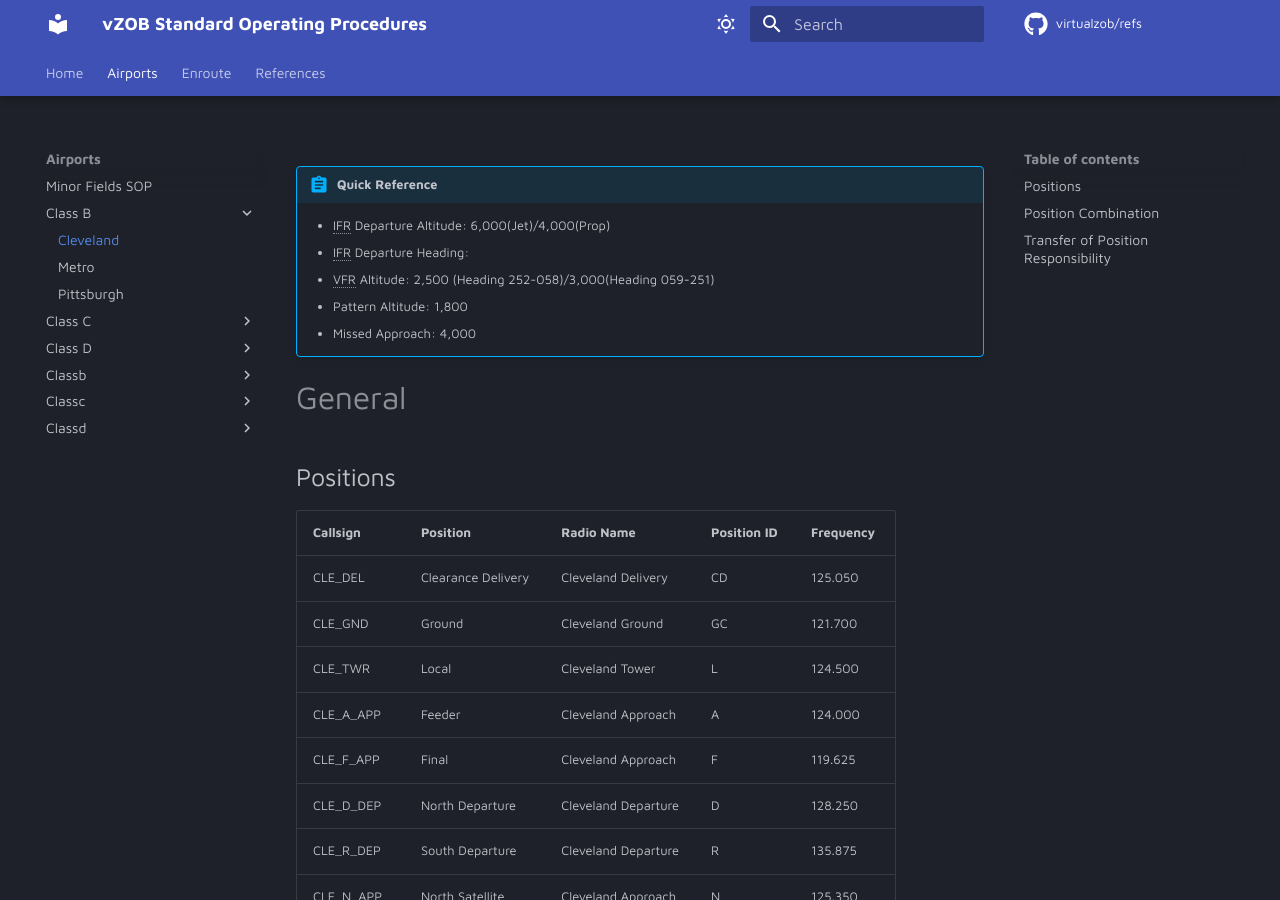
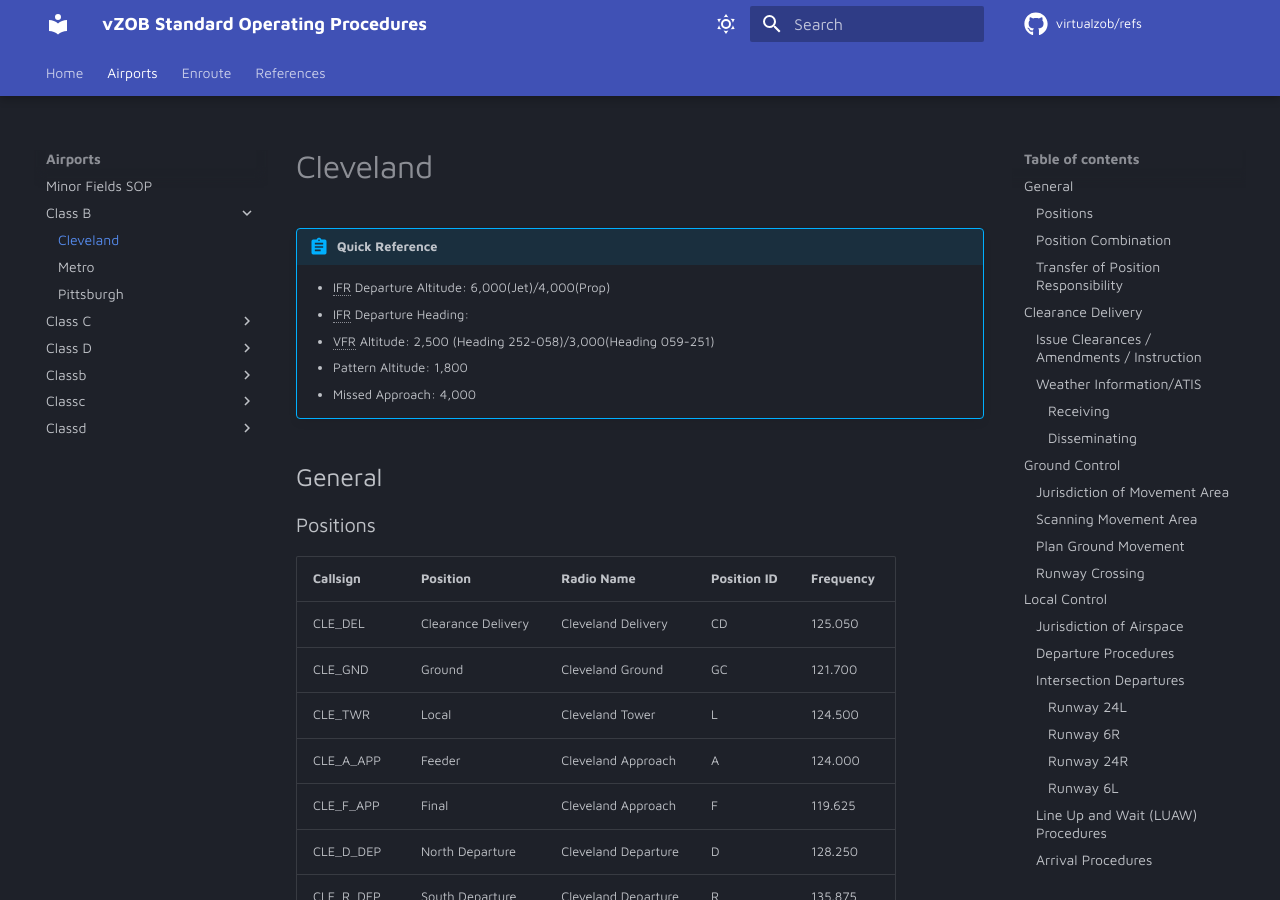
Before and after one commit to virtualZOB/refs, an MkDocs documentation site: the page built from docs/airports/Class-B/Cleveland.md, in a window 1280 px wide and 900 px high. Built offline with MkDocs 1.6.1 and Material for MkDocs 9.7.7, drawn with Linux system fonts in a browser that asks for light colours; comment, search, counter and statistics services are not loaded.

Commit message:
[KCLE] modify section heading levels
This change improves navigation in the sidebar.

```diff
--- a/docs/airports/Class-B/Cleveland.md
+++ b/docs/airports/Class-B/Cleveland.md
@@ -1,3 +1,5 @@
+# Cleveland
+
 !!! abstract "Quick Reference"
     - IFR Departure Altitude: 6,000(Jet)/4,000(Prop)
     - IFR Departure Heading:
@@ -5,9 +7,9 @@
     - Pattern Altitude: 1,800
     - Missed Approach: 4,000
 
-# General
+## General
 
-## Positions
+### Positions
 
 | Callsign  | Position           | Radio Name          | Position ID | Frequency |
 | --------- | ------------------ | ------------------- | ----------- | --------- |
@@ -23,7 +25,7 @@
 | CAK_S_APP | South Satellite    | Cleveland Approach  | S           | 118.600   |
 | MFD_W_APP | West Satellite     | Cleveland Approach  | W           | 128.350   |
 
-## Position Combination
+### Position Combination
 
 TRACON positions should be opened and combined:
 
@@ -41,7 +43,7 @@ TRACON positions should be opened and combined:
 Other positions may only be opened during events or with the permission of the
 ATM/DATM/TA/EC/CIC.
 
-## Transfer of Position Responsibility
+### Transfer of Position Responsibility
 
 1. All personnel shall review authorized sources of information prior to
    beginning the monitor, including the following:
@@ -53,9 +55,9 @@ ATM/DATM/TA/EC/CIC.
    remain on the position for a minimum of two (2) minutes and advise “monitor
    complete” once the time has elapsed.
 
-# Clearance Delivery
+## Clearance Delivery
 
-## Issue Clearances / Amendments / Instruction
+### Issue Clearances / Amendments / Instruction
 
 CD shall issue ATC clearances to IFR and VFR Class B departures as followed:
 
@@ -87,7 +89,7 @@ CD shall issue ATC clearances to IFR and VFR Class B departures as followed:
       departure frequency.
 6. Ensure that all aircraft requesting clearance have current ATIS code.
 
-## Weather Information/ATIS
+### Weather Information/ATIS
 
 #### Receiving
 
@@ -102,15 +104,15 @@ CD shall issue ATC clearances to IFR and VFR Class B departures as followed:
    ATIS code.
 2. CD shall notify CIC when weather changes from VFR to IFR or from IFR to VFR.
 
-# Ground Control
+## Ground Control
 
-## Jurisdiction of Movement Area
+### Jurisdiction of Movement Area
 
 GC has jurisdiction of the movement area north of runway 06L/24R extended
 centerline and south of runway 06R/24L extended centerline. Areas shaded red in
 Figure 4-1 are owned by LC unless otherwise coordinated.
 
-## Scanning Movement Area
+### Scanning Movement Area
 
 GC shall be aware of and operationally scan the work environment and following
 problem/restricted areas:
@@ -120,7 +122,7 @@ problem/restricted areas:
   subsequent aircraft movements shall be planned around these helicopter
   movements by GC.
 
-## Plan Ground Movement
+### Plan Ground Movement
 
 1. IAW the usage of the CLE ASSC, GC shall ensure all aircraft are squawking
    mode normal/C prior to being issued further ground movement clearance.
@@ -135,7 +137,7 @@ problem/restricted areas:
    sequence traffic on taxiway to expedite departures. Sequencing aircraft based
    off of routing shall be IAW 3.1d/e.
 
-## Runway Crossing
+### Runway Crossing
 
 1. Usage of active runway shall remain the responsibility of LC. GC shall NOT
    cross runways designated as active, unless coordinated and approved by LC.
@@ -148,9 +150,9 @@ problem/restricted areas:
     - Upon crossing completion, GC shall advise LC by stating “crossing
       complete” followed by the controller’s operational initials (OIs).
 
-# Local Control
+## Local Control
 
-## Jurisdiction of Airspace
+### Jurisdiction of Airspace
 
 LC has jurisdiction of airspace as follows, and has control of aircraft when
 talking to any aircraft within 10NM of the airport unless otherwise coordinated.
@@ -158,7 +160,7 @@ talking to any aircraft within 10NM of the airport unless otherwise coordinated.
 1. South Flow and West Flow
 2. North Flow
 
-## Departure Procedures
+### Departure Procedures
 
 1. LC is responsible for ensuring initial separation between departures and
    other aircraft (i.e. successive departure, missed approach, VFR), and is
@@ -193,11 +195,11 @@ talking to any aircraft within 10NM of the airport unless otherwise coordinated.
     - **NOTE**: GTLKE# and ZAAPA# in NORTH FLOW are considered the same RNAV SID
       and require 3 miles or greater from LC to radar.
 
-## Intersection Departures
+### Intersection Departures
 
 LC shall provide runway distance remaining for intersection departure.
 
-### Runway 24L
+#### Runway 24L
 
 | INT | Distance (Ft) |
 | --- | ------------- |
@@ -206,7 +208,7 @@ LC shall provide runway distance remaining for intersection departure.
 | L3  | 4752          |
 | N   | 3138          |
 
-### Runway 6R
+#### Runway 6R
 
 | INT | Distance (Ft) |
 | --- | ------------- |
@@ -215,7 +217,7 @@ LC shall provide runway distance remaining for intersection departure.
 | N   | 5808          |
 | L4  | 3693          |
 
-### Runway 24R
+#### Runway 24R
 
 | INT | Distance (Ft) |
 | --- | ------------- |
@@ -224,7 +226,7 @@ LC shall provide runway distance remaining for intersection departure.
 | G3  | 4224          |
 | N   | 3138          |
 
-### Runway 6L
+#### Runway 6L
 
 | INT | Distance (Ft) |
 | --- | ------------- |
@@ -232,7 +234,7 @@ LC shall provide runway distance remaining for intersection departure.
 | N   | 4752          |
 | G3  | 6396          |
 
-## Line Up and Wait (LUAW) Procedures
+### Line Up and Wait (LUAW) Procedures
 
 LUAW is authorized at CLE IAW FAA directives and under the following criteria:
 
@@ -242,7 +244,7 @@ LUAW is authorized at CLE IAW FAA directives and under the following criteria:
   2sm then two separate aircraft shall not be both holding in position or
   cleared to land at the same time.
 
-## Arrival Procedures
+### Arrival Procedures
 
 1. Arrival is not responsible for notifying LC of arriving aircraft unless the
    aircraft is bound for a secondary arrival runway.
@@ -255,7 +257,7 @@ LUAW is authorized at CLE IAW FAA directives and under the following criteria:
    that permits the aircraft to keep moving, clearing runway exits, without
    infringing on GC’s operation or designated control area.
 
-## Reduced Separation Procedures
+### Reduced Separation Procedures
 
 Reduced longitudinal separation of 2.5NM between aircraft established on the
 final approach course within 10NM of the landing runway is authorized for
@@ -267,7 +269,7 @@ met:
 2. Heavy aircraft and B757 are permitted to participate as the trailing aircraft
    only.
 
-## Go Arounds and Missed Approaches
+### Go Arounds and Missed Approaches
 
 1. LC must advise the departure sector (DN/DS) which will provide radar service
    to the aircraft executing a missed approach or go-around.
@@ -275,29 +277,29 @@ met:
    defined in 5.1. The affected departure sector must be advised of this heading
    assignment prior to transfer of communication.
 
-## Certified Tower Radar Display (CTRD)
+### Certified Tower Radar Display (CTRD)
 
 CLE is equipped with a CTRD that may be utilized to provide radar service as
 deemed necessary IAW FAAO 7110.65 3-1-9.b. Additionally, LC shall issue radar
 traffic advisories IAW FAAO 7110.65 2-1-21a.
 
-## Helicopter Operations
+### Helicopter Operations
 
 All movement areas are authorized for helicopter operations. When conducting
 helicopter operations LC shall coordinate with GC prior to issuing
 arrival/departure instructions to/from any location on the field other than
 active runways.
 
-# RADAR
+## RADAR
 
-## Jurisdiction of Airspace
+### Jurisdiction of Airspace
 
 Jurisdiction for the radar airspace is graphically defined per flow in
 Appendices 3, 4, and 5.
 
-## CLE ("North") Sector
+### CLE ("North") Sector
 
-### Pre-Arranged Coordination Procedures (P-ACP)
+#### Pre-Arranged Coordination Procedures (P-ACP)
 
 DN (D)/DS (R) may permit only departures to penetrate arrival airspace, and are
 subject to the following limitations:
@@ -309,7 +311,7 @@ subject to the following limitations:
    associated tracks in coast status within their airspace to DN/DS. DN/DS must
    do the same with arrival.
 
-### Diverse Vector Area (DVA)
+#### Diverse Vector Area (DVA)
 
 Within the DVA, random vectors may be assigned to IFR aircraft below the Minimum
 Vectoring Altitude (MVA) IAW DVA procedure and facility directive. The following
@@ -319,7 +321,7 @@ DVAs are defined for BKL departures assigned 2,000ft:
 2. BKL RWY 24L: does NOT have a defined DVA. Aircraft must be assigned the RWY
    24L ODP.
 
-### Cleveland (CLE) Departures
+#### Cleveland (CLE) Departures
 
 1. Departures exiting the CLE TRACON shall be IAW CLE-ZOB LOA.
 2. DN/DS assume separation responsibilities when altering Tower assigned
@@ -329,7 +331,7 @@ DVAs are defined for BKL departures assigned 2,000ft:
    45° intercept.
 5. P-ACP is approved for DN/DS with arrival IAW 6.1.2.
 
-### Departure to Satellite Handoff
+#### Departure to Satellite Handoff
 
 As necessary, DN/DS handoff aircraft to CLE Satellite (N/S/E/W) with approval
 for control for turns up to 30° left/right and descent at the following
@@ -339,7 +341,7 @@ altitudes:
 2. Satellite South (S)/East (E): at or descending to 5,000ft.
 3. Satellite West (W): at or descending to 4,000ft.
 
-### Cleveland (CLE) Arrivals
+#### Cleveland (CLE) Arrivals
 
 1. Arrivals entering the CLE TRACON are IAW the CLE-ZOB LOA.
 2. A/F should only utilize runway(s) designated as “arrival” runway(s) by the
@@ -362,7 +364,7 @@ altitudes:
 | 10     | Cross 8 DME                  | AOA 3,000 |
 | 28     | Cross 8 DME                  | AOA 3,000 |
 
-### Satellite Arrivals
+#### Satellite Arrivals
 
 1. Aircraft arriving on RNAV STARs for satellite airports shall be descended
    into CLE N airspace.
@@ -384,13 +386,13 @@ altitudes:
 8. CLE N shall transfer communication of arriving aircraft between 5-10 flying
    miles from BKL and CGF.
 
-### Approach Scratchpad Usage
+#### Approach Scratchpad Usage
 
 See [Scratchpad Usage](../../reference_tables/scratchpads.md).
 
-## CAK ("South") Sector
+### CAK ("South") Sector
 
-### Jurisdiction of Airspace
+#### Jurisdiction of Airspace
 
 Jurisdiction for the radar airspace is graphically defined in Appendices 6 and
 7. Two configuration (config) plans are available. The following are available
@@ -399,7 +401,7 @@ to assist in planning the use of configs when splitting CLE E/CLE S:
 1. Config 1 is primarily used when arriving RWYs 05 and 01.
 2. Config 2 is primarily used when arriving RWYs 23 and 19.
 
-### Departures
+#### Departures
 
 1. Departures exiting the CAK Sector shall be IAW the CLE-ZOB LOA.
 2. In Config 1: CAK S handles westbound departures. CAK E handles east/southeast
@@ -407,7 +409,7 @@ to assist in planning the use of configs when splitting CLE E/CLE S:
 3. In Config 2: CAK S handles west/southwest bound departures. CAK E handles
    east/southeast bound departures.
 
-### Arrivals
+#### Arrivals
 
 1. Arrivals entering the CAK Sector are IAW CLE-ZOB LOA and, from CLE Sector,
    IAW 6.1.5b.
@@ -441,26 +443,26 @@ to assist in planning the use of configs when splitting CLE E/CLE S:
 7. CLE E/S shall transfer communication of arriving aircraft between 5-10 flying
    miles from CAK airport.
 
-### Youngstown Procedure
+#### Youngstown Procedure
 
 CLE S/E will ensure coordination with YNG ATCT for all IFR aircraft arriving or
 departing to/from 4G4 airport.
 
-### Approach Scratchpad Usage
+#### Approach Scratchpad Usage
 
 See [Scratchpad Usage](../../reference_tables/scratchpads.md).
 
-## MFD ("West") Sector
+### MFD ("West") Sector
 
-### Jurisdiction of Airspace
+#### Jurisdiction of Airspace
 
 Jurisdiction for the radar airspace is graphically defined in Appendix 8.
 
-### Departures
+#### Departures
 
 Departures exiting the MFD Sector shall be IAW the CLE-ZOB LOA.
 
-### Arrivals
+#### Arrivals
 
 1. Arrivals entering the MFD Sector are IAW CLE-ZOB LOA and, from CLE Sector,
    IAW 6.1.5c.
@@ -474,6 +476,6 @@ Departures exiting the MFD Sector shall be IAW the CLE-ZOB LOA.
 5. CLE W shall transfer communication of arriving aircraft between 5-15 flying
    miles from MFD airport.
 
-### Approach Scratchpad Usage
+#### Approach Scratchpad Usage
 
 See [Scratchpad Usage](../../reference_tables/scratchpads.md).
```
